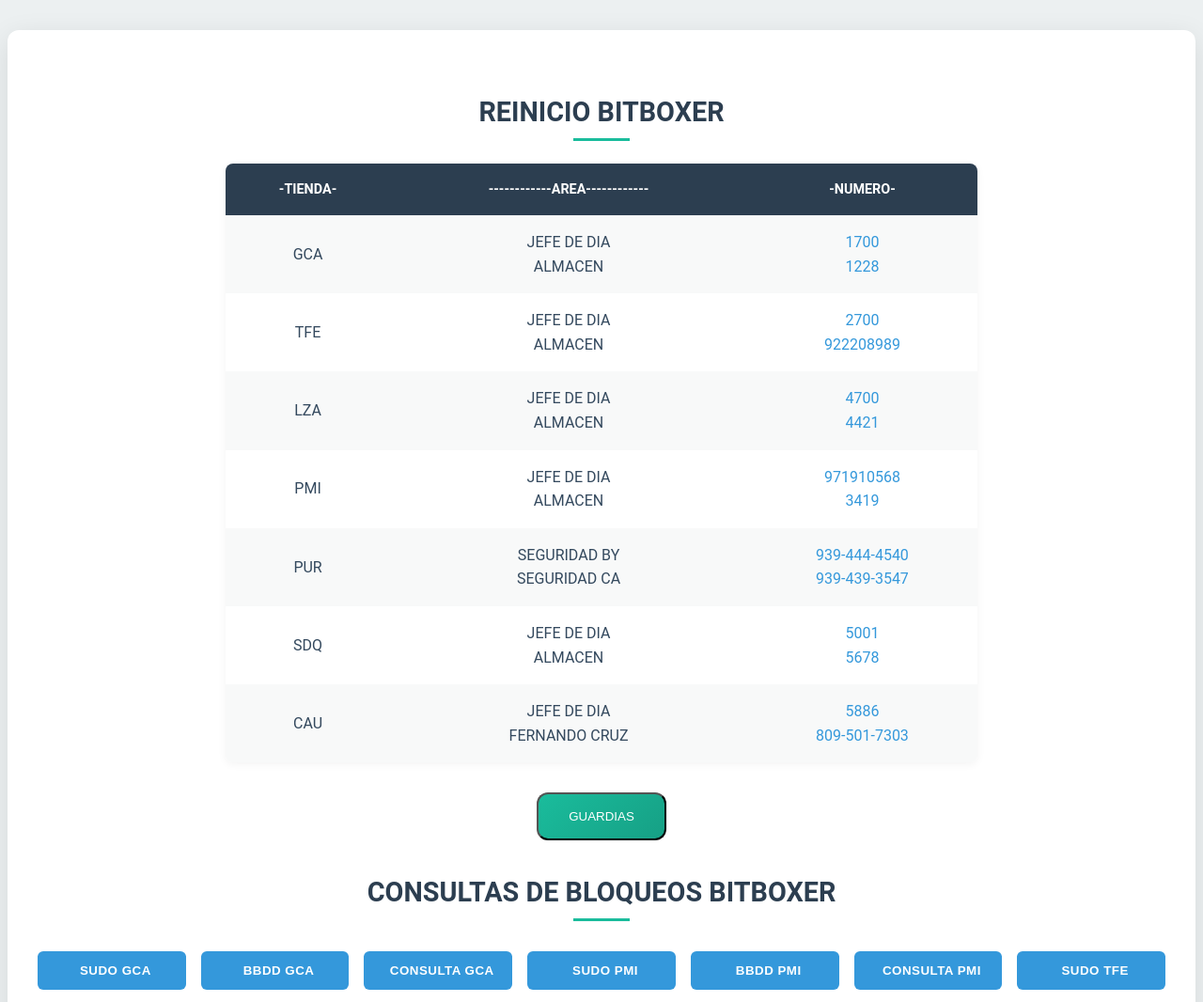
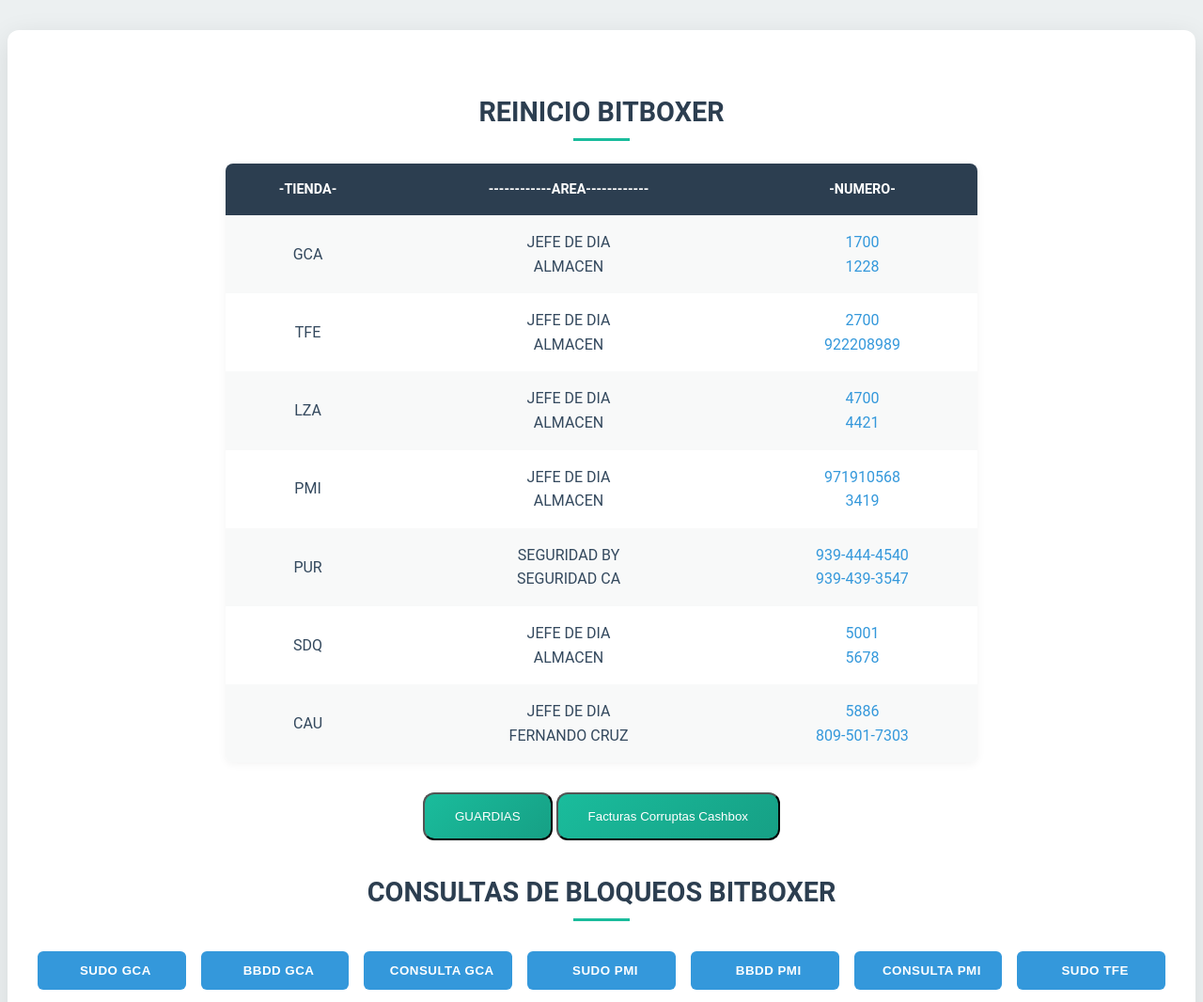
Before and after one commit to bloqueosbb/bloqueosbb.github.io, a plain HTML site: page index.html in a window 1280 px wide. Shown: the top 1066 px of the page at 94% size. Drawn offline with Linux system fonts and the light colour scheme.

Commit message:
Update index.html

```diff
--- a/index.html
+++ b/index.html
@@ -1,3 +1,4 @@
+
 <!DOCTYPE html>
 <html>
 <head>
@@ -77,9 +78,10 @@
         </div>
 
         <!-- Botón GUARDIAS -->
-        <div class="guardias-btn">
-            <button id="btn-guardias" onclick="redirectToGuardias()" style="background: linear-gradient(135deg, #1ABC9C, #16A085); color: white; padding: 1rem 2rem; border-radius: 12px; cursor: pointer;">GUARDIAS</button>
-        </div>
+<div class="guardias-btn">
+    <button id="btn-guardias" onclick="redirectToGuardias()" style="background: linear-gradient(135deg, #1ABC9C, #16A085); color: white; padding: 1rem 2rem; border-radius: 12px; cursor: pointer;">GUARDIAS</button>
+    <button id="btn-facturas-corruptas" onclick="redirectToFacturasCorruptas()" style="background: linear-gradient(135deg, #1ABC9C, #16A085); color: white; padding: 1rem 2rem; border-radius: 12px; cursor: pointer;">Facturas Corruptas Cashbox</button>
+</div>
 
         <!-- Resto del contenido -->
         <h2>CONSULTAS DE BLOQUEOS BITBOXER</h2>
```
